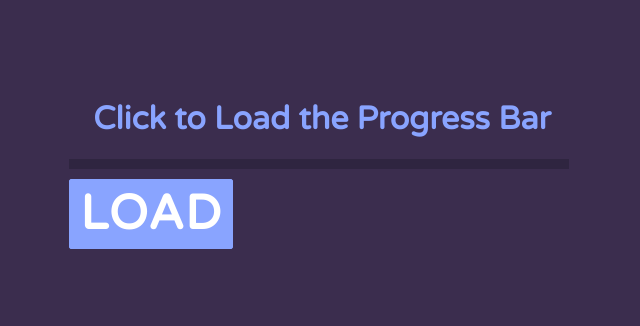
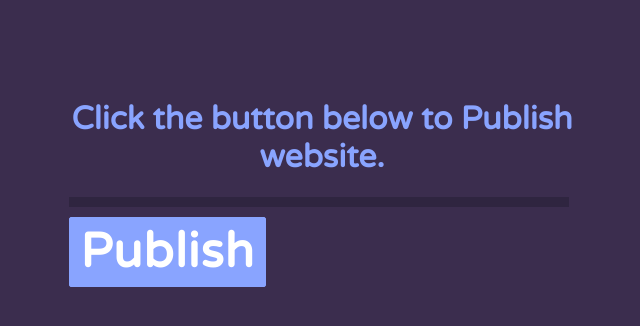
Before and after one commit to hassanseoul123/qls-website-launcher, a plain HTML site: page index.html in a window 1280 px wide. Shown: the whole page, without its empty margins (318-958 px from the left). Drawn offline with nearby package versions, Linux system fonts and the light colour scheme.

Commit message:
Update index.html

```diff
--- a/index.html
+++ b/index.html
@@ -67,11 +67,11 @@
 
   <body>
     <div class="container">
-      <h1>Click to Load the Progress Bar</h1>
+      <h1>Click the button below to Publish website.</h1>
       <div class="progress-bar-wrapper">
         <div class="progress-bar"></div>
       </div>
-      <button class="load-button">LOAD</button>
+      <button class="load-button">Publish</button>
     </div>
   </body>
 </html>
```
